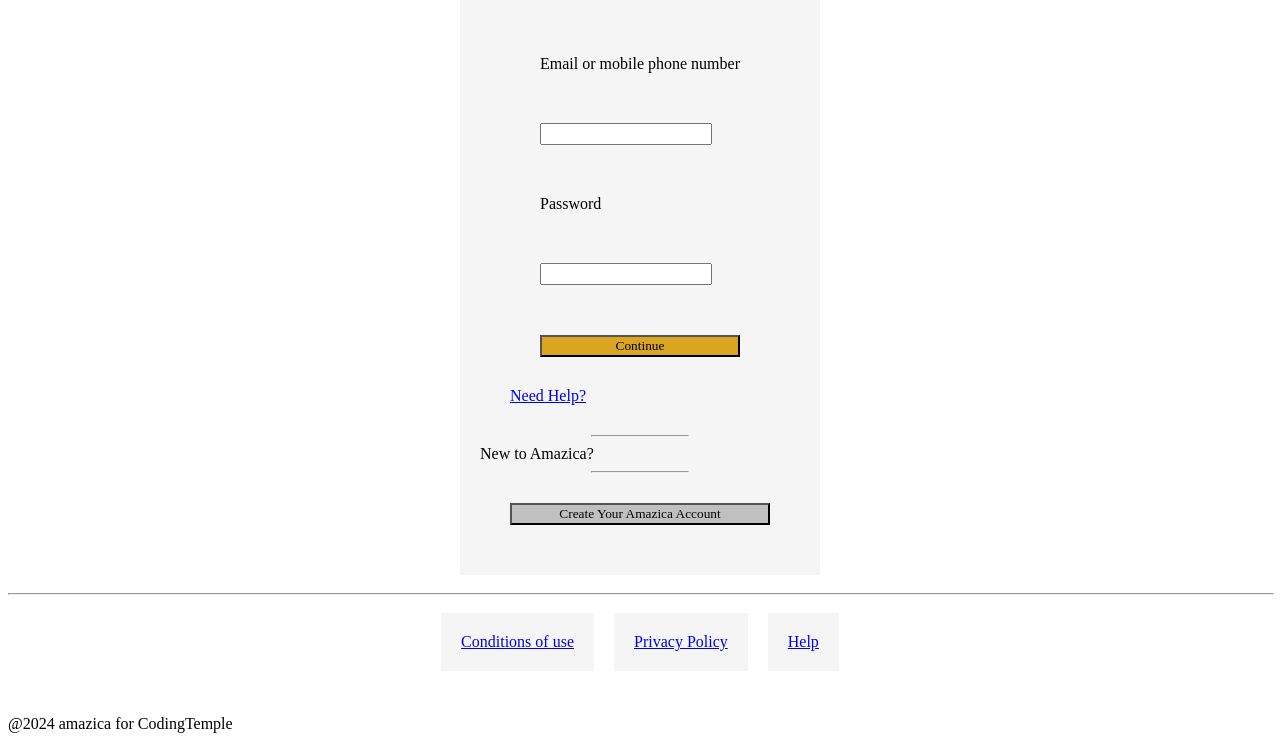
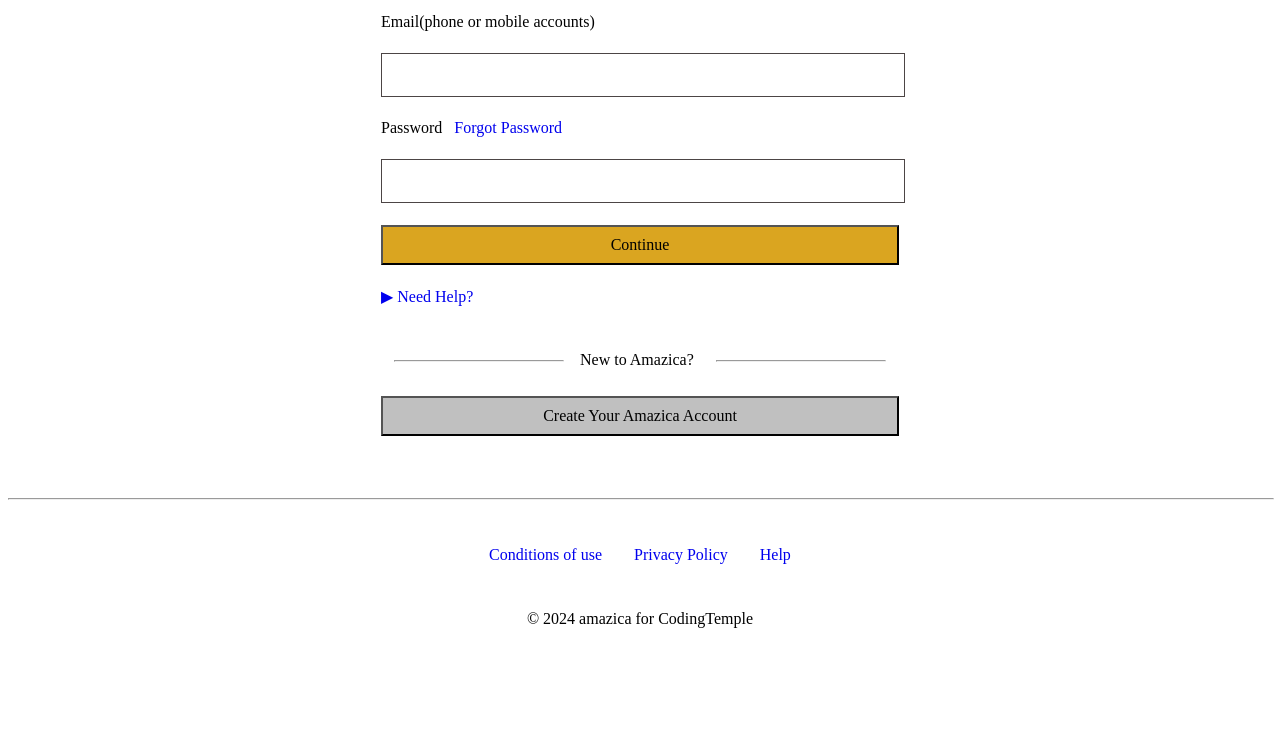
Before and after one commit to sbhandari-ids/thieves139day2, a plain HTML site: page amazica.html in a window 1280 px wide. Shown: the part 227-976 px from the top of the page. After the commit the page ends 871 px from the top, so only its background shows below. Drawn offline with Linux system fonts and the light colour scheme.

Commit message:
Final version of Amazon replica assignment:Amazica

```diff
--- a/amazica.html
+++ b/amazica.html
@@ -8,39 +8,45 @@
     <title>Sign In - Amazica </title>
 </head>
 <body>
+    <header>
+        <div class="box align-center"> <img class="logo" src="img/amazicalLogotrimmed.jpg"> </div>
+    </header>
+
     <div class="flexbox">
-        <div class="box"> <img class="logo" src="img/amazicalLogotrimmed.jpg">
 
-            <div class="box">
+         <div class="box"></div>
+         <div class ="box flex-contentbox">
                 <div class="box"> <h1> Sign In </h1> </div>
-                <div class="box"> <label for = "email-ph"> Email or mobile phone number </label></div>
+                <div class="box"> <label for = "email-ph"> Email(phone or mobile accounts)</label></div>
                 <div class="box"> <input type = "text" id="email-ph" name="email-ph">  </div>
-                <div class="box"> <label for = "password"> Password </label></div>
+                <div class="box"> <label for = "password"> Password </label> <label for="forgot-pwd" class="align-right" style="text-align:right;"><a href="#">&nbsp;&nbsp;Forgot Password</a></label></div>
                 <div class="box"> <input type = "password" id="password" name="password">  </div>
-
 
                 <div class="box"> <button type = "sumbit" id="contd-btn" class="gold-btn"> Continue </button></div>
 
-                <a href="#"> Need Help?</a>
+               <div class="box"> <a href="#" class="align-left"> ▶ Need Help?</a>
+                    <br>
+                    <br>
+                </div>
+                <div class ="flexbox-col">
+                    <div class="box flexbox-item1"> <hr></div>
+                    <div class="box flexbox-item2">New to Amazica?</div>
+                    <div class="box flexbox-item1"> <hr></div>
             </div>
 
-                <hr width = 30%>
-                <label for="new-to"> New to Amazica?</label>
-                <hr width = 30%>
                 <div class="box"> <button type = "sumbit" id="create-acct-btn" class="silver-btn"> Create Your Amazica Account </button></div>
+
+
+
+
+
+            </div>
+            <div class ="box"></div>
+
     </div>
 
-        </div>
-    </div>
 
-</div>
-<!-- <div class ="flexbox">
-    <div class="box"> <hr> </div>
-    <div class="box"> New to Amazica </div>
-    <div class="box"> <hr> </div>
-</div>
-<div class="box"> <button type = "sumbit" id="create-acct-btn" class="silver-btn"> Create Your Amazica Account </button></div>
-> -->
+
     <footer>
         <hr width="100%">
         <div class ="flexbox">
@@ -48,9 +54,8 @@
         <div class="box"><a href="#">Privacy Policy</a> </div>
         <div class="box"> <a href=#">Help </a></div>
         </div>
-            <br>
 
-            <div><p> @2024 amazica for CodingTemple</p></div>
+        <div><p class="align-center"> &#169; 2024 amazica for CodingTemple</p></div>
 
 </footer>
 </body>
--- a/flex_az.css
+++ b/flex_az.css
@@ -3,10 +3,27 @@
     flex-direction: row;
     justify-content:center;
     align-items: center;
+    margin-top: 30px;
+    margin-bottom: 30px;
+
+}
+.flexbox-col{
+    display: flex;
+    flex-direction: col;
+    justify-content:center;
+    align-items: center;
+
+}
+.flex-contentbox{
+    width: 550px;
+    margin: 1px;
+    border: none;
+    background-color: white;
 }
 .box{
-    background-color: whitesmoke;
-    padding: 20px;
+    background-color:white;
+    border: 1px solid white;
+    padding: 5px;
     margin : 10px;
 
 }
@@ -18,3 +35,16 @@
 .flex-space-around{
     justify-content: space-around;
 }
+.flexbox-item1{
+    width: 170px;
+    margin: 5px;
+    border: none;
+    background-color: white;
+}
+.flexbox-item2{
+    width: 120px;
+    margin: 1px;
+    border: none;
+    background-color: white;
+
+}
--- a/styles_az.css
+++ b/styles_az.css
@@ -1,6 +1,5 @@
 @font-face {
     font-family: "Amazon-Ember";
-    src: url("/CT_WorkSpace/fonts/amazon-ember-cufonfonts/Amazon\ Ember\ Cd\ RC\ Thin.ttf") format("amazon-ember");
     src: url("/CT_WorkSpace/fonts/amazon-ember-cufonfonts/Amazon\ Ember\ Cd\ RC\ Thin.ttf") format("amazon-ember");
     src: url("/CT_WorkSpace/fonts/amazon-ember-cufonfonts/Amazon\ Ember\ Cd\ RC\ Thin.ttf") format("amazon-ember");
 }
@@ -22,3 +21,33 @@
     background-color: silver;
     width: 100%;
 }
+.align-left{
+    text-align: left;
+}
+.align-center{
+    text-align: center;
+}
+
+.align-right{
+    text-align: right;
+}
+button{
+    height: 40px;
+    width: 80%;
+    font-size: medium;
+}
+input{
+    width: 100%;
+    height: 40px;
+    border: 1px solid rgb(76, 69, 69);
+}
+
+a:link{
+    text-decoration: none;
+}
+a:visited{
+    text-decoration: none;
+}
+hr{
+    margin-top: 10px;
+}
```
Also changed, not shown: 1 other file. Lines whose indentation alone changed are shown as unchanged.
